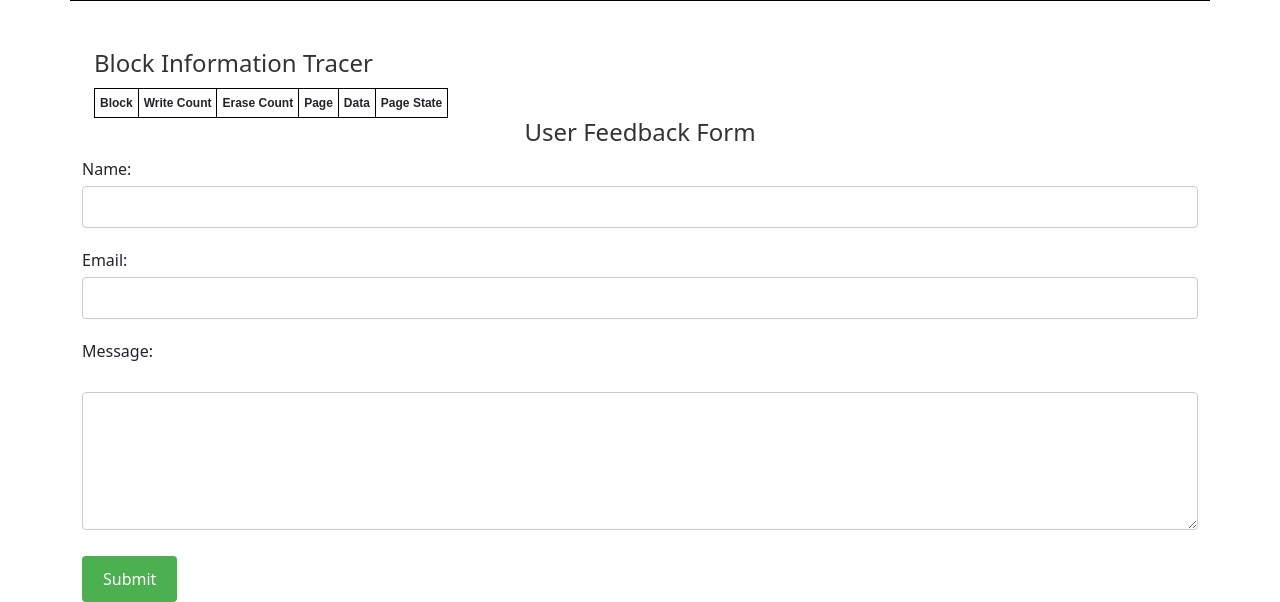
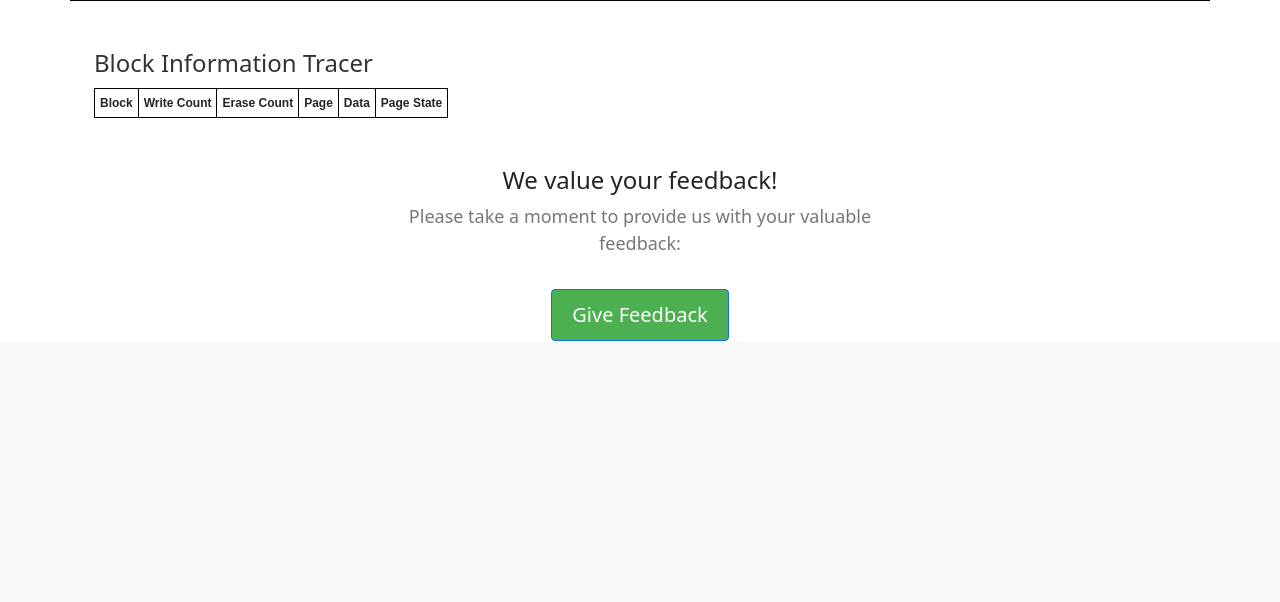
Before and after one commit to bithabib/flash_ssd_simulator_web, a Python web app: template templates/flash_memory.html in a window 1280 px wide. Shown: the part 1171-1773 px from the top of the page. After the commit the page ends 1512 px from the top, so only its background shows below. Run offline with Jinja, Linux system fonts and the light colour scheme; the template is opened without the code that fills it, so the values that code supplies are empty.

Commit message:
Feedback design update

```diff
--- a/templates/flash_memory.html
+++ b/templates/flash_memory.html
@@ -1237,39 +1237,22 @@
             </table>
         </div>
     </div>
-    <div class="feedback-section">
-        <div class="container">
-            <h2 style="text-align: center;">User Feedback Form</h2>
-
-            <form id="feedbackForm">
-                <div class="form-group">
-                    <label for="name">Name:</label>
-                    <input type="text" id="name" name="name" required>
-                </div>
-
-                <div class="form-group">
-                    <label for="email">Email:</label>
-                    <input type="email" id="email" name="email" required>
-                </div>
-
-                <div class="form-group">
-                    <label for="message">Message:</label><br>
-                    <textarea id="message" name="message" rows="5" required></textarea>
-                </div>
-
-                <button type="submit" class="btn">Submit</button>
-            </form>
-
-            <div id="feedbackMessage" class="message-success" style="display: none;"></div>
+    <div class="container">
+        <div class="row justify-content-center">
+            <div class="col-md-6 text-center">
+                <p class="h4 mt-5">We value your feedback!</p>
+                <p>Please take a moment to provide us with your valuable feedback:</p>
+                <a href="feedback.html" class="btn btn-primary btn-lg mt-3">Give Feedback</a>
+            </div>
         </div>
     </div>
     <div class="container" id="popup_description" style="width: 50%;">
         <!-- Content will be dynamically inserted here -->
     </div>
+
     <script src="https://cdn.jsdelivr.net/npm/bootstrap@5.3.0/dist/js/bootstrap.min.js"></script>
     <script src="https://cdnjs.cloudflare.com/ajax/libs/jquery/3.6.0/jquery.min.js"></script>
     <script src="../views/flash_ssd_simulation.js"></script>
-    <script src="../views/feedback.js"></script>
     <script src="../views/description_keypoints.js"></script>
     <!-- <script src="../views/update_data_flash_ssd.js"></script> -->
 </body>
--- a/views/feedback.js
+++ b/views/feedback.js
@@ -1,19 +1,21 @@
-var form_id_js = "feedbackForm";
+var form_id_js = "surveyForm";
 
 function js_onSuccess() {
   var feedbackMessage = document.getElementById("feedbackMessage");
-  feedbackMessage.innerText = "Email Successfully Sent!";
+  feedbackMessage.innerText = "Survey responses successfully sent!";
   feedbackMessage.style.display = "block";
   document.getElementById(form_id_js).reset();
 }
 
 function js_onError(error) {
   var feedbackMessage = document.getElementById("feedbackMessage");
-  feedbackMessage.innerText = "Email could not be sent.";
+  feedbackMessage.innerText = "Error sending the survey responses.";
   feedbackMessage.style.display = "block";
 }
 
-var sendButton = document.getElementById("feedbackForm").querySelector("button[type='submit']");
+var sendButton = document
+  .getElementById(form_id_js)
+  .querySelector("button[type='submit']");
 
 function js_send(event) {
   event.preventDefault();
@@ -36,12 +38,36 @@ function js_send(event) {
 
   var name = document.getElementById("name").value;
   var email = document.getElementById("email").value;
-  var message = document.getElementById("message").value;
+  var profession = document.getElementById("profession").value;
+  var satisfaction = document.getElementsByName("satisfaction")[0].value;
+  var understandability =
+    document.getElementsByName("understandability")[0].value;
+  var simulatorRating = document.getElementsByName("simulator-rating")[0].value;
+  var comments = document.getElementsByName("comments")[0].value;
+  var conceptCoverage = document.querySelector(
+    "input[name='concept-coverage']:checked"
+  ).value;
 
   var data_js = {
-    "access_token": "rp8thxqxvee0fpz3lvw6qr39",
-    "subject": "User Feedback",
-    "text": "Name: " + name + "\nEmail: " + email + "\nMessage: " + message
+    access_token: "rp8thxqxvee0fpz3lvw6qr39",
+    subject: "SSD Simulator Feedback",
+    text:
+      "Name: " +
+      name +
+      "\nEmail: " +
+      email +
+      "\nProfession: " +
+      profession +
+      "\nSatisfaction: " +
+      satisfaction +
+      "\nUnderstandability: " +
+      understandability +
+      "\nSimulator Rating: " +
+      simulatorRating +
+      "\nComments: " +
+      comments +
+      "\nConcept Coverage: " +
+      conceptCoverage,
   };
 
   var params = toParams(data_js);
@@ -57,7 +83,9 @@ sendButton.addEventListener("click", js_send);
 function toParams(data_js) {
   var form_data = [];
   for (var key in data_js) {
-    form_data.push(encodeURIComponent(key) + "=" + encodeURIComponent(data_js[key]));
+    form_data.push(
+      encodeURIComponent(key) + "=" + encodeURIComponent(data_js[key])
+    );
   }
 
   return form_data.join("&");
--- a/views/flash_ssd_simulation.js
+++ b/views/flash_ssd_simulation.js
@@ -944,7 +944,8 @@ async function garbageCollection() {
       row4.style.backgroundColor = "white";
       removedBlock.erase_count++;
       FileUpload(
-        (removedBlock.written_page[2].data + removedBlock.written_page[3].data) *
+        (removedBlock.written_page[2].data +
+          removedBlock.written_page[3].data) *
           1024,
         "garbage"
       );
@@ -1197,3 +1198,21 @@ function calculateFlashMemorySize() {
   }
   document.getElementById("mapping_table_entries").textContent = n;
 }
+// Close the tab
+// window.addEventListener("beforeunload", function (event) {
+//   var confirmationMessage = `
+//   <div class="row justify-content-center">
+//     <div class="col-md-6 text-center">
+//       <p class="h4 mt-5">We value your feedback!</p>
+//       <p>Please take a moment to provide us with your valuable feedback:</p>
+//       <a href="feedback.html" class="btn btn-primary btn-lg mt-3">Give Feedback</a>
+//     </div>
+//   </div>
+// `;
+//   event.returnValue = confirmationMessage;
+//   return confirmationMessage;
+// });
+window.onbeforeunload = function() {
+  alert("Wait don't go!");
+  return false;
+}
```
Also changed, not shown: templates/feedback.html (+4 -78 lines).
